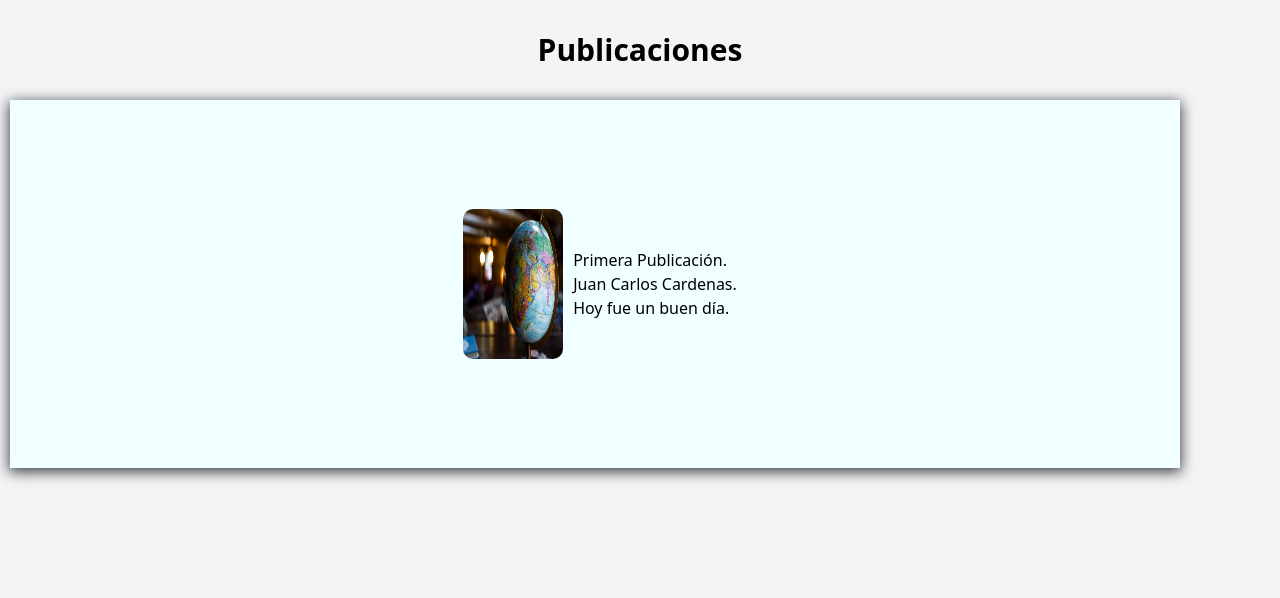
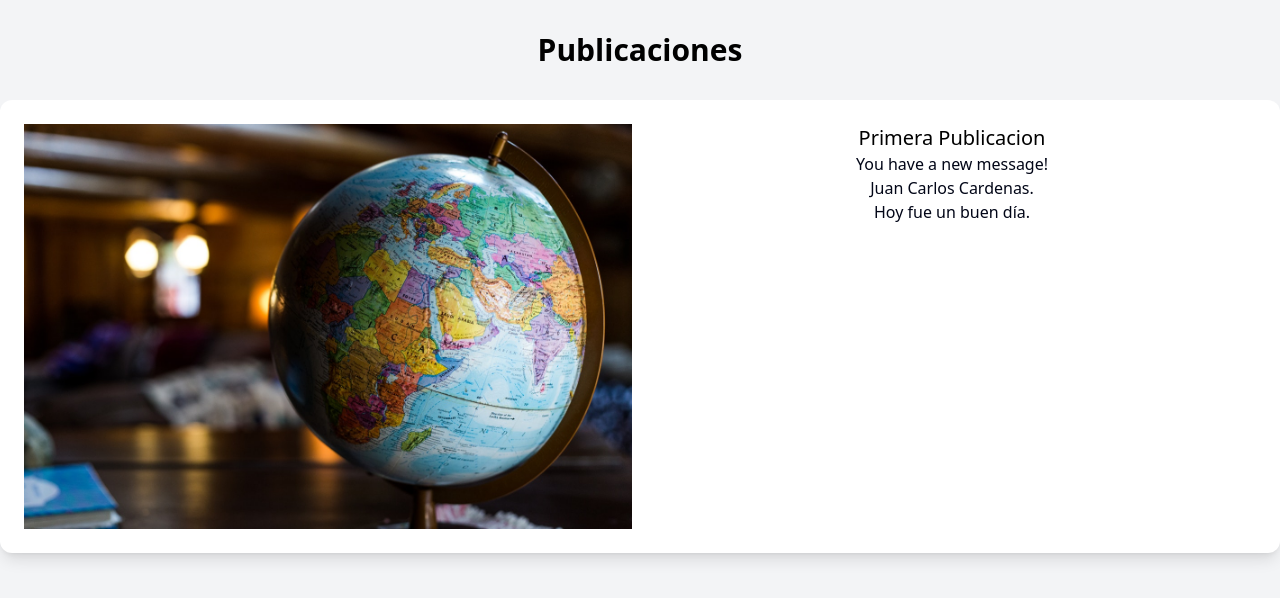
Before and after one commit to AndresFVargasV/fundation_website, a React (Vite) app: page / in a window 1280 px wide. Shown: the top 598 px of the page. Built offline with nearby package versions, Linux system fonts and the light colour scheme.

Commit message:
probando interfaz

```diff
--- a/src/components/Publicacion.jsx
+++ b/src/components/Publicacion.jsx
@@ -2,17 +2,21 @@ import "../assets/css/Publicacion.css";
 import imagen from "../assets/img/bolamundo.jpg";
 function Publicacion() {
   return (
-    <div className="contenedor-publicaciones">
-      <img
-        className="imagen-publicacion"
-        src={imagen}
-        alt="imagen de la publicacion"
-      />
-
-      <div className="contenedor-texto-publicacion">
-        <p className="nombre-publicacion">Primera Publicación.</p>
-        <p className="nombre-publicador">Juan Carlos Cardenas.</p>
-        <p className="Texto-publicacion">Hoy fue un buen día.</p>
+    <div className="grid grid-cols-1 md:grid-cols-2 gap-4 p-6 mx-auto bg-white rounded-xl shadow-lg">
+      <div className="shrink-0">
+        <img
+          className="h-96 w-96 md:h-auto md:w-full"
+          src={imagen}
+          alt="ChitChat Logo"
+        />
+      </div>
+      <div className="text-center">
+        <div className="text-xl font-medium text-black">
+          Primera Publicacion
+        </div>
+        <p className="text-slate-950">You have a new message!</p>
+        <p className="text-slate-950">Juan Carlos Cardenas.</p>
+        <p className="text-slate-950">Hoy fue un buen día.</p>
       </div>
     </div>
   );
```
